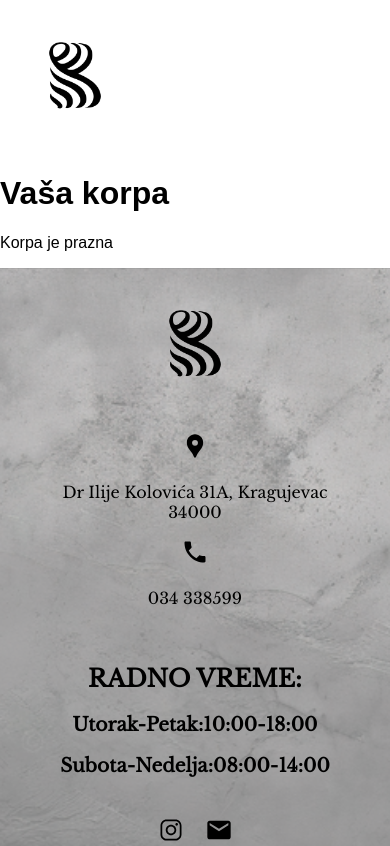
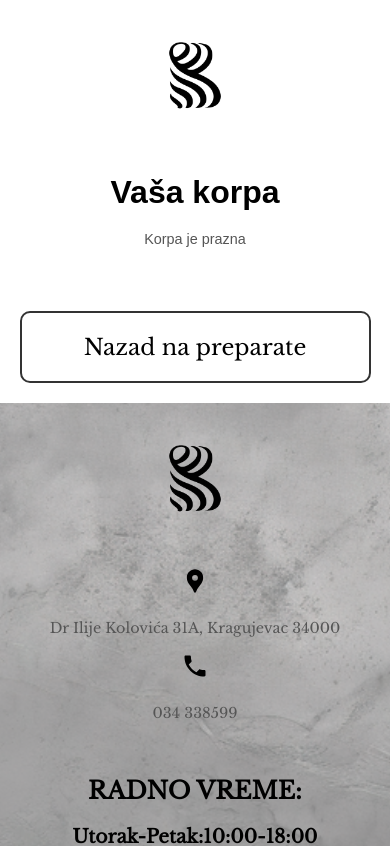
Before and after one commit to CvejovicZ95/hair-salon-binjovic, a React (Create React App) app in the folder client/: page /shop in a window 390 px wide. Shown: the top 846 px of the page. Built offline with nearby package versions, Linux system fonts and the light colour scheme.

Commit message:
added func to cart and to remove from cart

```diff
--- a/client/src/components/layout/about/About.css
+++ b/client/src/components/layout/about/About.css
@@ -69,7 +69,6 @@
   }
 }
 
-/* Between 769px and 1024px */
 @media (max-width: 1024px) and (min-width: 769px) {
   .about {
     padding: 0;
@@ -105,7 +104,6 @@
   }
 }
 
-/* Up to 768px */
 @media (max-width: 768px) {
   .about {
     padding: 0;
--- a/client/src/components/layout/footer/Footer.css
+++ b/client/src/components/layout/footer/Footer.css
@@ -68,7 +68,6 @@
   }
 }
 
-/* Between 769px and 1024px */
 @media (max-width: 1024px) and (min-width: 769px) {
 
   .footer-section1,
@@ -100,7 +99,6 @@
   }
 }
 
-/* Up to 768px */
 @media (max-width: 768px) {
   .footer-all-sections {
     flex-direction: column;
--- a/client/src/components/layout/layoutServices/LayoutServices.css
+++ b/client/src/components/layout/layoutServices/LayoutServices.css
@@ -148,7 +148,6 @@
   }
 }
 
-/* Between 769px and 1024px */
 @media (max-width: 1024px) and (min-width: 769px) {
   .services-first-section {
     width: 750px;
@@ -167,7 +166,6 @@
   }
 }
 
-/* Up to 768px */
 @media (max-width: 768px) {
   .services-first-section {
     width: 100%;
--- a/client/src/components/layout/team/Team.css
+++ b/client/src/components/layout/team/Team.css
@@ -40,7 +40,6 @@
   }
 }
 
-/* Between 769px and 1024px */
 @media (max-width: 1024px) and (min-width: 769px) {
   .about-team p {
     width: 80%;
@@ -60,8 +59,6 @@
     font-size: 28px;
   }
 }
-
-/* Up to 768px */
 @media (max-width: 768px) {
   .about-team p {
     width: 80%;
--- a/client/src/components/products/Products.css
+++ b/client/src/components/products/Products.css
@@ -1,7 +1,6 @@
 .products-page {
   text-align: center;
   font-family: "Libre Baskerville", serif;
-  padding: 20px;
 }
 .logo-and-cart{
   display: flex;
@@ -42,12 +41,10 @@
   padding: 10px 15px;
 }
 
-/* Stilizacija opcija na hover */
 .categories select option:hover {
   background-color: #f0f0f0;
 }
 
-/* Stilizacija selektovane opcije */
 .categories select option:checked {
   background-color: gold;
   color: white;
@@ -189,8 +186,8 @@
 
 @media (max-width: 480px) {
   .products::before {
-    background-image: none; /* Uklanjanje pozadinske slike za manje ekrane */
-    background-color: azure; /* Promena boje pozadine za manje ekrane */
+    background-image: none;
+    background-color: azure;
   }
 
   .product-img {
--- a/client/src/components/reservation/ReservationPage.css
+++ b/client/src/components/reservation/ReservationPage.css
@@ -45,14 +45,14 @@
 .service-paragraph {
     font-size: 1.2em;
     font-weight: 500;
-    line-height: 1.5; /* Povećaj razmak između linija za bolju čitljivost */
+    line-height: 1.5;
 }
 
 .service-paragraph span {
     cursor: pointer;
     font-weight: 600;
-    transition: 0.3s;/* Dodaj efekat prelaza za transformaciju */
-    display: inline-block; /* Dodaj inline-block kako bi se primenio transform */
+    transition: 0.3s;
+    display: inline-block;
 }
 
 .service-paragraph span:hover {
--- a/client/src/components/shoppingForm/ShoppingForm.css
+++ b/client/src/components/shoppingForm/ShoppingForm.css
@@ -0,0 +1,92 @@
+.cart-page {
+    text-align: center;
+  }
+
+  .cart-page h1 {
+    text-align: center;
+    margin: 20px 0;
+  }
+
+  .cart-page p {
+    font-size: 1.1em;
+    color: #555;
+    margin-top: 20px;
+  }
+
+  .cart-items {
+    display: block;
+    margin-bottom: 100px;
+  }
+
+  .cart-item {
+    display: flex;
+    justify-content: space-between;
+    align-items: center;
+    padding: 15px;
+    border: 1px solid #ddd;
+    border-radius: 8px;
+    background-color: #f9f9f9;
+    max-width: 400px;
+    margin: 10px auto;
+    transition: transform 0.2s, box-shadow 0.2s;
+  }
+
+  .cart-item:hover {
+    transform: scale(1.02);
+    box-shadow: 0 4px 8px rgba(0, 0, 0, 0.1);
+  }
+
+  .cart-item p {
+    margin: 0;
+  }
+
+  .cart-item p:first-child {
+    font-weight: bold;
+  }
+
+  .cart-item p:last-child {
+    color: #888;
+  }
+  .remove-btn {
+    background-color: #e74c3c;
+    color: white;
+    border: none;
+    padding: 5px 10px;
+    border-radius: 5px;
+    cursor: pointer;
+  }
+
+  .remove-btn:hover {
+    background-color: #c0392b;
+  }
+  .cart-total h2 {
+    font-size: 1.5em;
+    font-weight: bold;
+    color: #333;
+    text-decoration: underline;
+    margin-top: 20px;
+  }
+  .back-to-products-btn {
+    font-size: 1.4em;
+    background: transparent;
+    width: 90%;
+    max-width: 500px;
+    padding: 20px;
+    margin: 50px auto 20px;
+    text-align: center;
+    cursor: pointer;
+    font-family: "Libre Baskerville";
+    transition: 0.5s;
+    border: 2px solid #333;
+    border-radius: 10px;
+}
+
+.back-to-products-btn:hover {
+    transform: scale(1.1);
+}
+
+  @media (max-width: 480px) {
+    .cart-page p {
+        font-size: 0.9em;
+      }
+  }
--- a/client/src/components/shoppingForm/ShoppingForm.jsx
+++ b/client/src/components/shoppingForm/ShoppingForm.jsx
@@ -1,15 +1,21 @@
-import  React, { useContext } from "react"
-import "./ShoppingForm.css"
-import { Logo2 } from "../logo2/Logo2"
-import {Footer} from "../layout/footer/Footer"
-import { CartContext } from "../../context/CartContext"
-
+import React, { useContext } from "react";
+import "./ShoppingForm.css";
+import { Logo2 } from "../logo2/Logo2";
+import { Footer } from "../layout/footer/Footer";
+import { CartContext } from "../../context/CartContext";
+import { Link } from "react-router-dom";
 
 export const ShoppingForm = () => {
-    const { cartItems } = useContext(CartContext)
+  const { cartItems, removeFromCart } = useContext(CartContext);
+
+  const totalPrice = cartItems.reduce((acc, item) => {
+    const price = Number(item.price);
+    return !isNaN(price) ? acc + price : acc;
+  }, 0);
+
   return (
     <div className="cart-page">
-            <Logo2/>
+      <Logo2 />
       <h1>Vaša korpa</h1>
       {cartItems.length === 0 ? (
         <p>Korpa je prazna</p>
@@ -17,13 +23,18 @@ export const ShoppingForm = () => {
         <div className="cart-items">
           {cartItems.map((item, index) => (
             <div key={index} className="cart-item">
-                  <p>{item.preparate} {item.quantity}</p>
+              <p>{item.preparate} ({item.quantity})</p>
               <p>{item.price} RSD</p>
+              <button onClick={() => removeFromCart(index)} className="remove-btn">Ukloni</button>
             </div>
           ))}
+          <div className="cart-total">
+            <h2>Ukupno: {totalPrice} RSD</h2>
+          </div>
         </div>
       )}
-          <Footer/>
+      <Link to={"/products"}><button className="back-to-products-btn">Nazad na preparate</button></Link>
+      <Footer />
     </div>
   );
 };
--- a/client/src/context/CartContext.js
+++ b/client/src/context/CartContext.js
@@ -1,16 +1,35 @@
-import React, { createContext, useState } from 'react';
+import React, { createContext, useState, useEffect } from 'react';
 
 export const CartContext = createContext();
 
 export const CartProvider = ({ children }) => {
   const [cartItems, setCartItems] = useState([]);
 
+  useEffect(() => {
+    const savedCartItems = localStorage.getItem('cartItems');
+    if (savedCartItems) {
+      setCartItems(JSON.parse(savedCartItems));
+    }
+  }, []);
+
   const addToCart = (product) => {
-    setCartItems((prevItems) => [...prevItems, product]);
+    setCartItems((prevItems) => {
+      const updatedItems = [...prevItems, product];
+      localStorage.setItem('cartItems', JSON.stringify(updatedItems));
+      return updatedItems;
+    });
+  };
+
+  const removeFromCart = (index) => {
+    setCartItems((prevItems) => {
+      const updatedItems = prevItems.filter((_, i) => i !== index);
+      localStorage.setItem('cartItems', JSON.stringify(updatedItems));
+      return updatedItems;
+    });
   };
 
   return (
-    <CartContext.Provider value={{ cartItems, addToCart }}>
+    <CartContext.Provider value={{ cartItems, addToCart, removeFromCart }}>
       {children}
     </CartContext.Provider>
   );
--- a/client/src/hooks/useGetServices.js
+++ b/client/src/hooks/useGetServices.js
@@ -10,7 +10,6 @@ export const useGetServices = () => {
             try {
                 const data = await getServices();
 
-                // Grupisanje usluga po kategorijama
                 const grouped = data.reduce((acc, service) => {
                     if (!acc[service.category]) {
                         acc[service.category] = [];
```
Also changed, not shown: 1 other file (tests, documents, lock files or other folders). Lines whose indentation alone changed are shown as unchanged.
